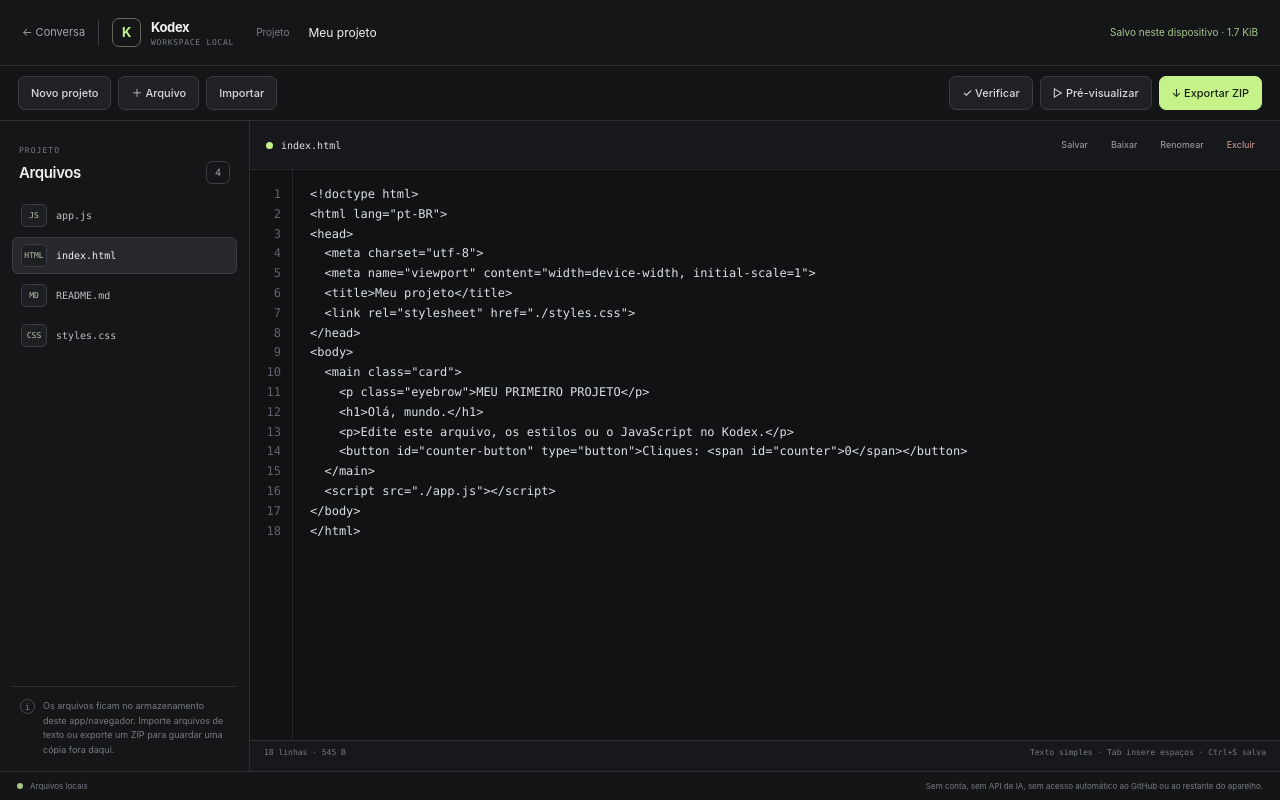
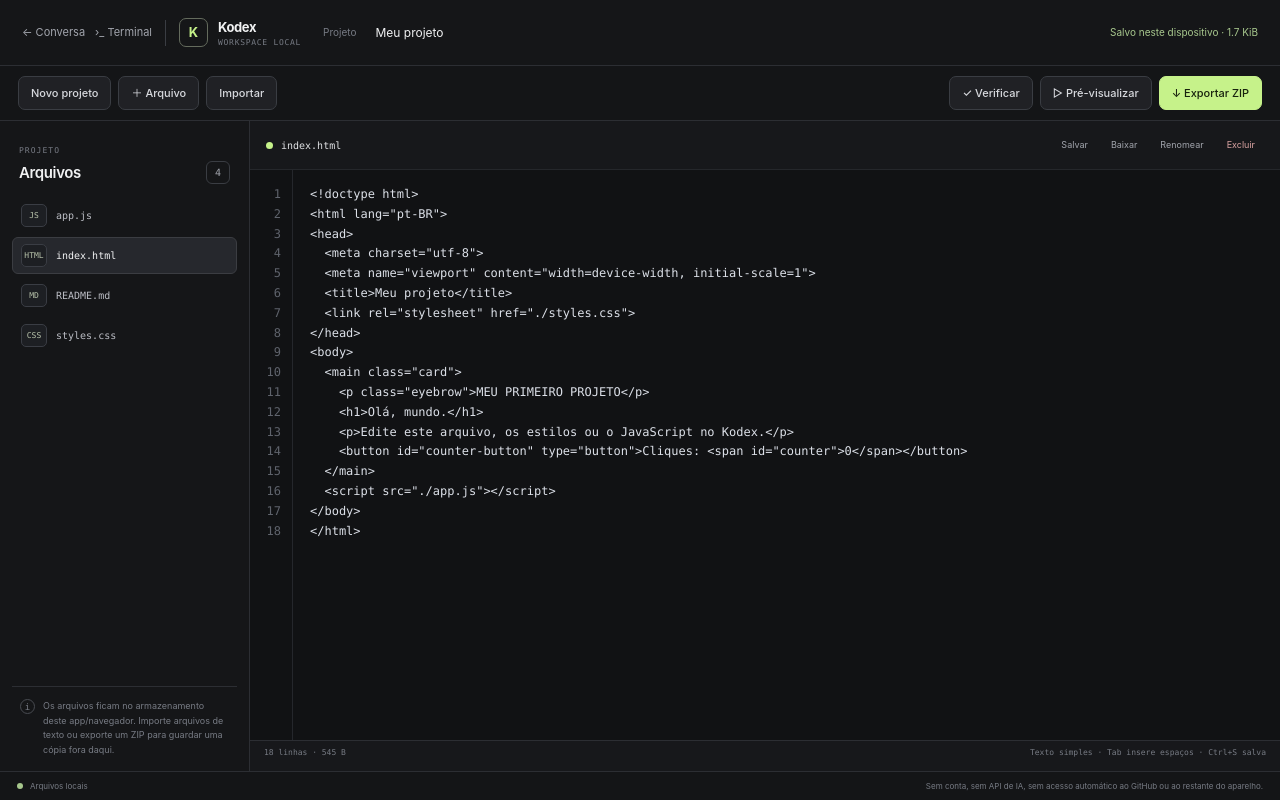
Before and after one commit to japaguimarassi-create/Security-lab, a website: page workspace.html in a window 1280 px wide. Drawn offline with Linux system fonts and the light colour scheme.

Commit message:
Add navigation between the workspace and terminal

```diff
--- a/workspace.html
+++ b/workspace.html
@@ -15,6 +15,7 @@
     <header class="workspace-topbar">
       <div class="topbar-branding">
         <a class="back-link" href="./index.html" aria-label="Voltar para a conversa">← <span>Conversa</span></a>
+        <a class="back-link" href="./terminal.html" aria-label="Abrir terminal">›_ <span>Terminal</span></a>
         <span class="brand-separator"></span>
         <span class="brand-mark">K</span>
         <div class="brand-copy"><strong>Kodex</strong><small>WORKSPACE LOCAL</small></div>
```
